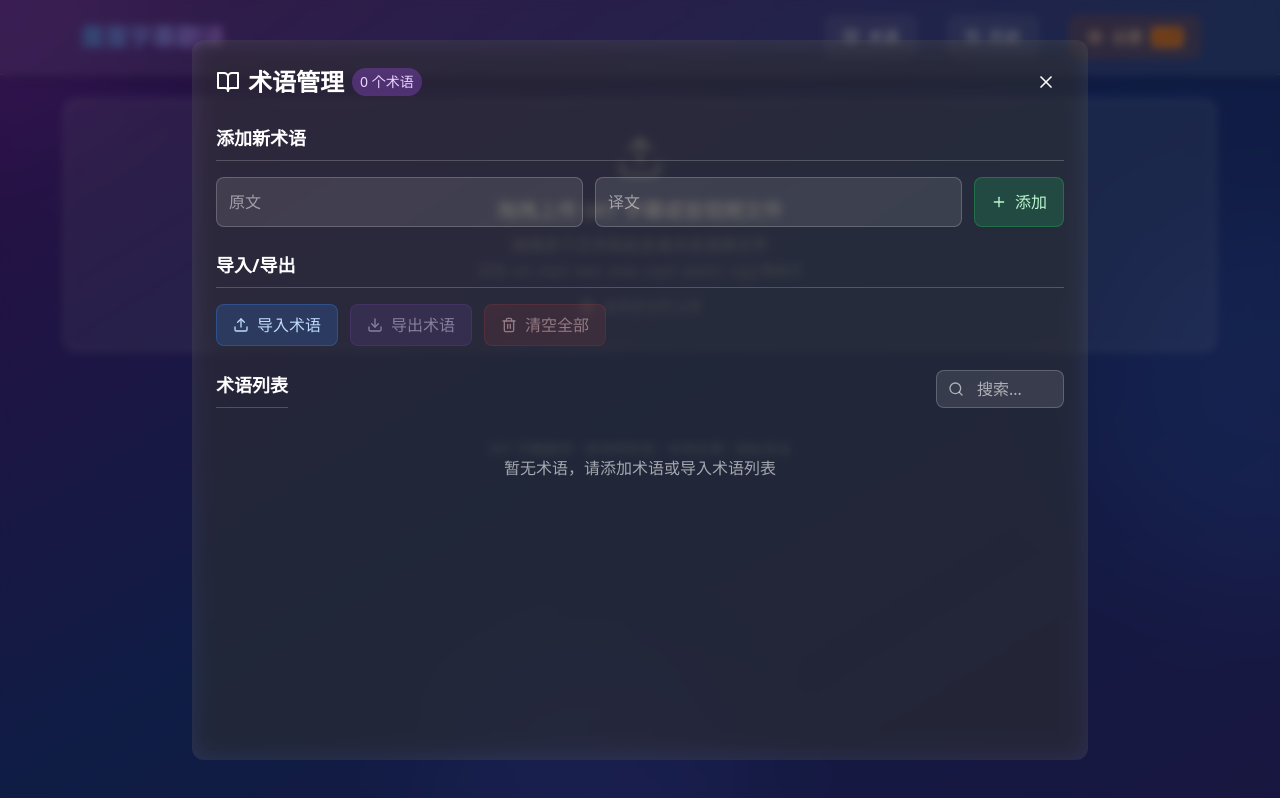
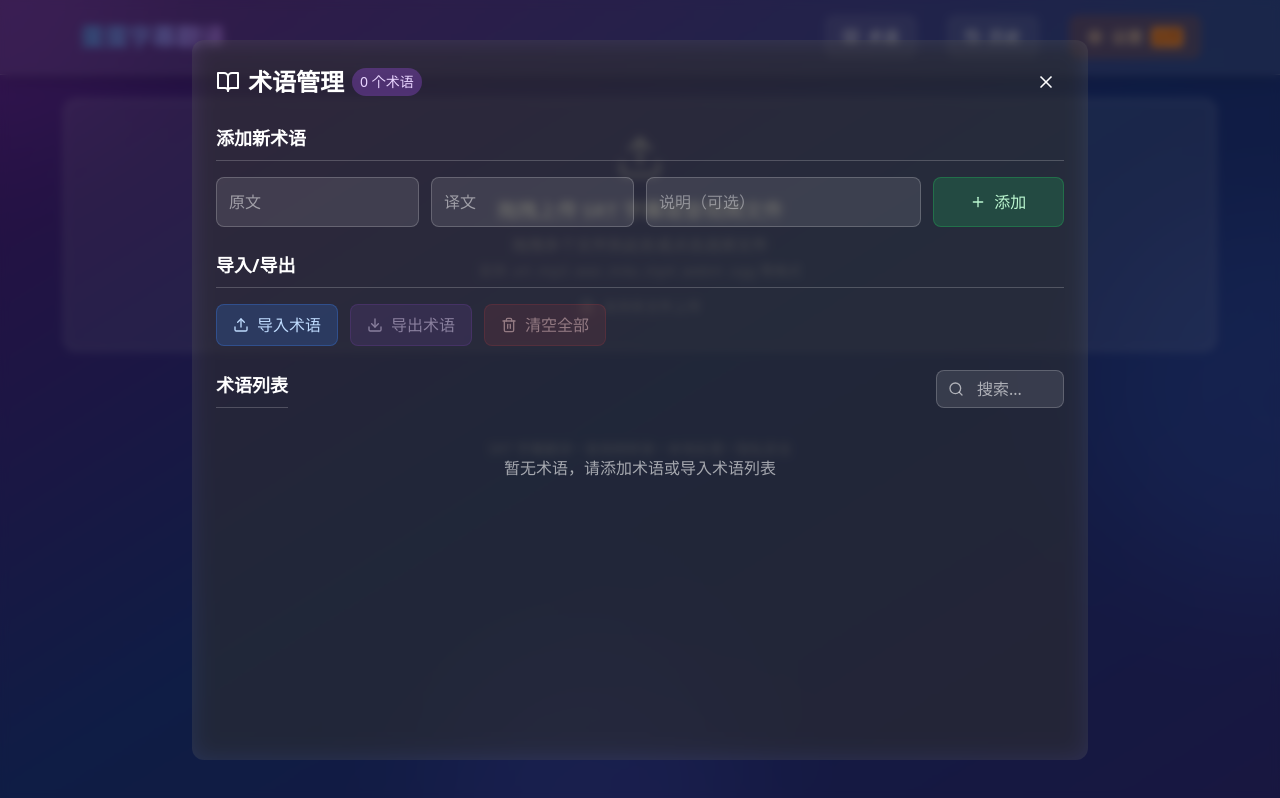
Before and after one commit to aitranslate/EggTranslate, a React (Vite) app: page / in a window 1280 px wide. Both pictures are taken after a click on the button "术语". Built offline with nearby package versions, Linux system fonts and the light colour scheme; what srt-parser-2 would draw is missing.

Commit message:
feat(term): add notes field to TermsManager UI

```diff
--- a/src/components/TermsManager.tsx
+++ b/src/components/TermsManager.tsx
@@ -29,8 +29,10 @@ export const TermsManager: React.FC<TermsManagerProps> = ({ isOpen, onClose }) =
   const [editingIndex, setEditingIndex] = useState<number | null>(null);
   const [editOriginal, setEditOriginal] = useState('');
   const [editTranslation, setEditTranslation] = useState('');
+  const [editNotes, setEditNotes] = useState('');
   const [newOriginal, setNewOriginal] = useState('');
   const [newTranslation, setNewTranslation] = useState('');
+  const [newNotes, setNewNotes] = useState('');
   const [importText, setImportText] = useState('');
   const [showImport, setShowImport] = useState(false);
   const [showClearConfirm, setShowClearConfirm] = useState(false);
@@ -43,16 +45,17 @@ export const TermsManager: React.FC<TermsManagerProps> = ({ isOpen, onClose }) =
     }
 
     try {
-      await addTerm(newOriginal.trim(), newTranslation.trim());
+      await addTerm(newOriginal.trim(), newTranslation.trim(), newNotes.trim() || undefined);
       setNewOriginal('');
       setNewTranslation('');
+      setNewNotes('');
       toast.success('术语添加成功');
     } catch (error) {
       handleError(error, {
         context: { operation: '添加术语' }
       });
     }
-  }, [newOriginal, newTranslation, addTerm, handleError]);
+  }, [newOriginal, newTranslation, newNotes, addTerm, handleError]);
 
   const onRemoveTerm = useCallback(async (index: number) => {
     try {
@@ -69,6 +72,7 @@ export const TermsManager: React.FC<TermsManagerProps> = ({ isOpen, onClose }) =
     setEditingIndex(index);
     setEditOriginal(terms[index].original);
     setEditTranslation(terms[index].translation);
+    setEditNotes(terms[index].notes || '');
   }, [terms]);
 
   const onSaveEdit = useCallback(async () => {
@@ -80,22 +84,24 @@ export const TermsManager: React.FC<TermsManagerProps> = ({ isOpen, onClose }) =
     }
 
     try {
-      await updateTerm(editingIndex, editOriginal.trim(), editTranslation.trim());
+      await updateTerm(editingIndex, editOriginal.trim(), editTranslation.trim(), editNotes.trim() || undefined);
       setEditingIndex(null);
       setEditOriginal('');
       setEditTranslation('');
+      setEditNotes('');
       toast.success('术语更新成功');
     } catch (error) {
       handleError(error, {
         context: { operation: '更新术语' }
       });
     }
-  }, [editingIndex, editOriginal, editTranslation, updateTerm, handleError]);
+  }, [editingIndex, editOriginal, editTranslation, editNotes, updateTerm, handleError]);
 
   const onCancelEdit = useCallback(() => {
     setEditingIndex(null);
     setEditOriginal('');
     setEditTranslation('');
+    setEditNotes('');
   }, []);
 
   const onImport = useCallback(async () => {
@@ -190,13 +196,13 @@ export const TermsManager: React.FC<TermsManagerProps> = ({ isOpen, onClose }) =
             <h3 className="text-lg font-semibold text-white border-b border-white/20 pb-2">
               添加新术语
             </h3>
-            <div className="flex flex-col sm:flex-row gap-3">
+            <div className="grid grid-cols-12 gap-3">
               <input
                 type="text"
                 placeholder="原文"
                 value={newOriginal}
                 onChange={(e) => setNewOriginal(e.target.value)}
-                className="flex-1 p-3 bg-white/10 border border-white/20 rounded-lg text-white placeholder-white/50 focus:outline-none focus:border-purple-400 transition-colors"
+                className="col-span-3 p-3 bg-white/10 border border-white/20 rounded-lg text-white placeholder-white/50 focus:outline-none focus:border-purple-400 transition-colors"
                 onKeyPress={(e) => e.key === 'Enter' && onAddTerm()}
               />
               <input
@@ -204,12 +210,20 @@ export const TermsManager: React.FC<TermsManagerProps> = ({ isOpen, onClose }) =
                 placeholder="译文"
                 value={newTranslation}
                 onChange={(e) => setNewTranslation(e.target.value)}
-                className="flex-1 p-3 bg-white/10 border border-white/20 rounded-lg text-white placeholder-white/50 focus:outline-none focus:border-purple-400 transition-colors"
+                className="col-span-3 p-3 bg-white/10 border border-white/20 rounded-lg text-white placeholder-white/50 focus:outline-none focus:border-purple-400 transition-colors"
+                onKeyPress={(e) => e.key === 'Enter' && onAddTerm()}
+              />
+              <input
+                type="text"
+                placeholder="说明（可选）"
+                value={newNotes}
+                onChange={(e) => setNewNotes(e.target.value)}
+                className="col-span-4 p-3 bg-white/10 border border-white/20 rounded-lg text-white/70 placeholder-white/40 focus:outline-none focus:border-purple-400 transition-colors"
                 onKeyPress={(e) => e.key === 'Enter' && onAddTerm()}
               />
               <button
                 onClick={onAddTerm}
-                className="flex items-center space-x-2 px-4 py-3 bg-green-500/20 hover:bg-green-500/30 text-green-200 border border-green-500/30 rounded-lg transition-colors whitespace-nowrap"
+                className="col-span-2 flex items-center justify-center space-x-2 px-4 py-3 bg-green-500/20 hover:bg-green-500/30 text-green-200 border border-green-500/30 rounded-lg transition-colors whitespace-nowrap"
               >
                 <Plus className="h-4 w-4" />
                 <span>添加</span>
@@ -321,7 +335,7 @@ export const TermsManager: React.FC<TermsManagerProps> = ({ isOpen, onClose }) =
                     >
                       {editingIndex === index ? (
                         <div className="space-y-3">
-                          <div className="grid grid-cols-1 md:grid-cols-2 gap-3">
+                          <div className="grid grid-cols-1 md:grid-cols-3 gap-3">
                             <input
                               type="text"
                               value={editOriginal}
@@ -335,6 +349,13 @@ export const TermsManager: React.FC<TermsManagerProps> = ({ isOpen, onClose }) =
                               onChange={(e) => setEditTranslation(e.target.value)}
                               className="w-full p-2 bg-white/10 border border-white/20 rounded text-white focus:outline-none focus:border-purple-400 transition-colors"
                               placeholder="译文"
+                            />
+                            <input
+                              type="text"
+                              value={editNotes}
+                              onChange={(e) => setEditNotes(e.target.value)}
+                              className="w-full p-2 bg-white/10 border border-white/20 rounded text-white/80 placeholder-white/40 focus:outline-none focus:border-purple-400 transition-colors"
+                              placeholder="说明（可选）"
                             />
                           </div>
                           <div className="flex items-center space-x-2">
@@ -356,7 +377,7 @@ export const TermsManager: React.FC<TermsManagerProps> = ({ isOpen, onClose }) =
                         </div>
                       ) : (
                         <div className="flex items-center justify-between">
-                          <div className="flex-1 grid grid-cols-1 md:grid-cols-2 gap-4">
+                          <div className="flex-1 grid grid-cols-1 md:grid-cols-3 gap-4">
                             <div>
                               <div className="text-sm text-white/60 mb-1">原文</div>
                               <div className="text-white">{term.original}</div>
@@ -364,6 +385,12 @@ export const TermsManager: React.FC<TermsManagerProps> = ({ isOpen, onClose }) =
                             <div>
                               <div className="text-sm text-white/60 mb-1">译文</div>
                               <div className="text-blue-200">{term.translation}</div>
+                            </div>
+                            <div>
+                              <div className="text-sm text-white/60 mb-1">说明</div>
+                              <div className={term.notes ? 'text-white' : 'text-white/40 italic'}>
+                                {term.notes || '无'}
+                              </div>
                             </div>
                           </div>
                           <div className="flex items-center space-x-1 ml-4">
```
